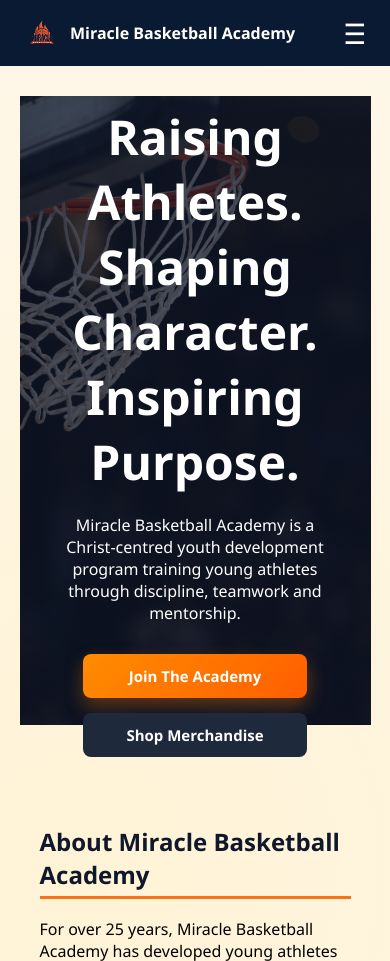
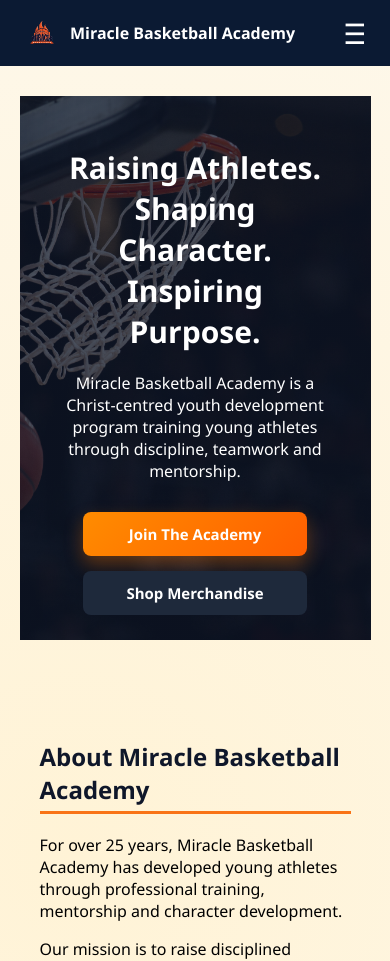
Before and after one commit to mccalsta/mba, a Flask app: page / in a window 390 px wide. Shown: the top 961 px of the page. Run offline with Flask 3, Linux system fonts and the light colour scheme.

Commit message:
Update style.css

```diff
--- a/static/css/style.css
+++ b/static/css/style.css
@@ -219,6 +219,21 @@ gap:15px;
 flex-wrap:wrap;
 }
 
+@media(max-width:768px){
+
+.hero{
+height:55vh;
+}
+
+.hero h1{
+font-size:30px;
+}
+
+.hero p{
+font-size:16px;
+}
+
+}
 
 /* =========================================
    BUTTON SYSTEM
```
